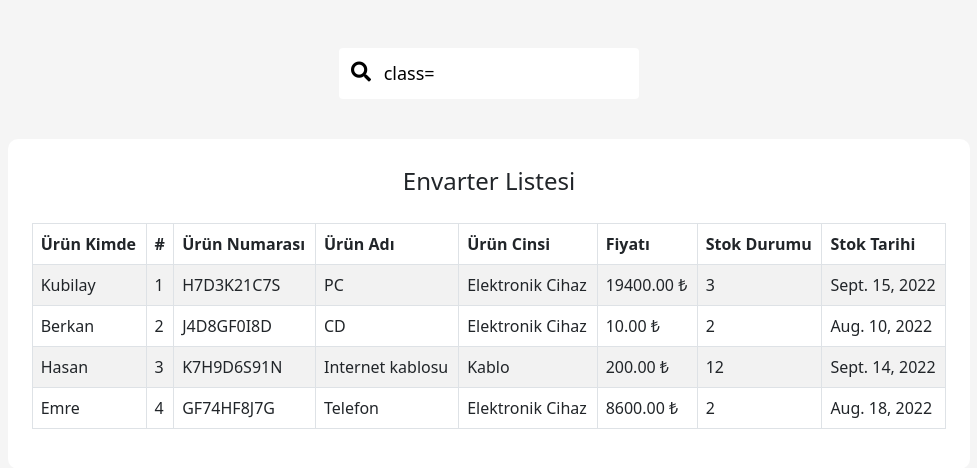
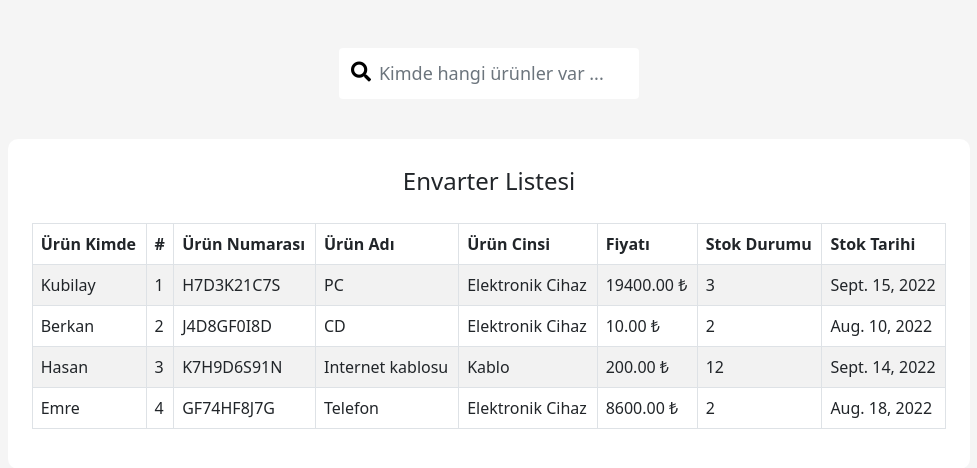
Before and after one commit to IsfendiyarBerkanKasapoglu/IMS_TR, a Django app: page /inventory/ in a window 1280 px wide. Shown: the part 56-524 px from the top of the page, without its empty margins (151-1128 px from the left). Run offline with Django 4.2, Linux system fonts and the light colour scheme; a user stored in the database is signed in; data comes from the database, SQL or seed files in the repository; some libraries are stand-ins or nearby versions.

Commit message:
Update inventory_list.html

```diff
--- a/inventorySystem/templates/inventory/inventory_list.html
+++ b/inventorySystem/templates/inventory/inventory_list.html
@@ -9,7 +9,7 @@
 <div class="col-lg-6 col-md-8 mx-auto">
     <form method="GET">
         <div id="box" id="search" class="search-bar">
-            <i class="fa fa-search"></i><input type="text" id="search" placeholder="Kimde hangi ürünler var ..." type="text" name="Kime_Verilecek__icontains" value="{{ request.GET.Kime_Verilecek__icontains }} class="textinput form-control"  id="id_Kime_Verilecek__icontains"></i>
+            <i class="fa fa-search"></i><input type="text" id="search" placeholder="Kimde hangi ürünler var ..." type="text" name="Kime_Verilecek__icontains" value="{{ request.GET.Kime_Verilecek__icontains }}" class="textinput form-control"  id="id_Kime_Verilecek__icontains"></i>
         </div>
     </form>
 </div>
```
